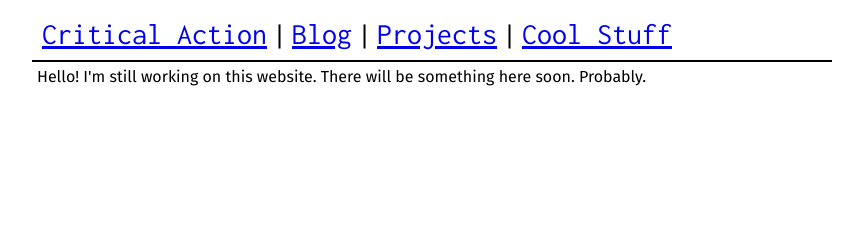
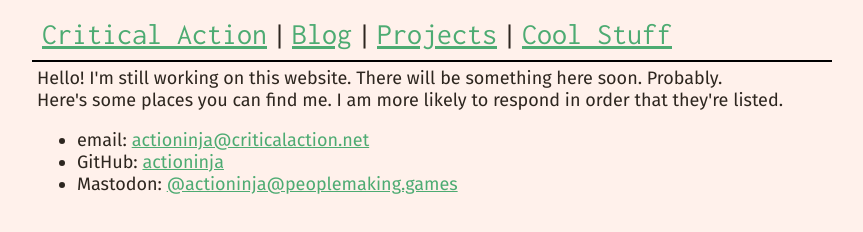
Before and after one commit to actioninja/critical-action, a Gatsby site: page / in a window 1280 px wide. Shown: the whole page, without its empty margins (208-1071 px from the left). Built offline with nearby package versions, Linux system fonts and the light colour scheme; Gatsby itself is replaced by a stand-in of ours.

Commit message:
basic theming + layout

```diff
--- a/gatsby-browser.ts
+++ /dev/null
@@ -1,2 +0,0 @@
-import "@fontsource/inconsolata";
-import "@fontsource/fira-sans";
--- /dev/null
+++ b/gatsby-browser.tsx
@@ -0,0 +1,9 @@
+import "@fontsource/inconsolata";
+import "@fontsource/fira-sans";
+
+import * as React from "react";
+import GlobalThemeWrapper from "./src/theme/GlobalThemeWrapper";
+
+export const wrapPageElement = ({ element, props }: any) => {
+  return <GlobalThemeWrapper {...props}>{element}</GlobalThemeWrapper>;
+};
--- a/package.json
+++ b/package.json
@@ -36,6 +36,7 @@
     "@types/node": "^18.11.18",
     "@types/react": "^18.0.27",
     "@types/react-dom": "^18.0.10",
+    "@types/styled-components": "^5.1.26",
     "@typescript-eslint/eslint-plugin": "^5.49.0",
     "@typescript-eslint/parser": "^5.49.0",
     "eslint": "^8.32.0",
@@ -43,5 +44,8 @@
     "eslint-plugin-react": "^7.32.1",
     "prettier": "^2.8.3",
     "typescript": "^4.9.4"
+  },
+  "resolutions": {
+    "styled-components": "^5"
   }
 }
--- a/src/components/Layout.tsx
+++ b/src/components/Layout.tsx
@@ -5,6 +5,7 @@ const containerStyle = {
   maxWidth: "800px",
   margin: "auto",
   fontFamily: "Fira Sans",
+  fontSize: 18,
 };
 
 const bodyStyle = {
--- a/src/components/Navbar.tsx
+++ b/src/components/Navbar.tsx
@@ -1,39 +1,41 @@
 import * as React from "react";
+import styled from "styled-components";
 import { Link } from "gatsby";
 
-const spacerStyle = {
-  padding: "0 5px",
-};
-const Spacer = () => {
-  return <span style={spacerStyle}>|</span>;
-};
+const SpacerNoContent = styled.span`
+  padding: 0 5px;
+`;
 
-const navbarStyle = {
-  padding: "10px",
-  display: "flex",
-  alignItems: "flex-end",
-  borderBottom: "2px solid black",
-  fontFamily: "Inconsolata",
-  fontSize: 30,
-};
+const Spacer = (props: any) => <SpacerNoContent>|</SpacerNoContent>;
 
-const navSectionStyle = {
-  marginLeft: "10px",
-};
+const NavbarContainer = styled.nav`
+  padding: 10px;
+  display: flex;
+  position: relative;
+  align-items: flex-end;
+  border-bottom: 2px solid black;
+  font-family: Inconsolata, monospace;
+  font-size: 30px;
+`;
+
+const NavbarLink = styled(Link)`
+  color: ${(props) => props.theme.colors.highlight};
+  &:visited {
+    color: ${(props) => props.theme.colors.highlight};
+  }
+`;
 
 const Navbar = () => {
   return (
-    <div style={navbarStyle}>
-      <nav>
-        <Link to="/">Critical Action</Link>
-        <Spacer />
-        <Link to="/blog">Blog</Link>
-        <Spacer />
-        <Link to="/projects">Projects</Link>
-        <Spacer />
-        <Link to="/cool_stuff">Cool Stuff</Link>
-      </nav>
-    </div>
+    <NavbarContainer>
+      <NavbarLink to="/">Critical Action</NavbarLink>
+      <Spacer />
+      <NavbarLink to="/blog">Blog</NavbarLink>
+      <Spacer />
+      <NavbarLink to="/projects">Projects</NavbarLink>
+      <Spacer />
+      <NavbarLink to="/cool_stuff">Cool Stuff</NavbarLink>
+    </NavbarContainer>
   );
 };
 
--- a/src/pages/cool_stuff.tsx
+++ b/src/pages/cool_stuff.tsx
@@ -3,7 +3,11 @@ import { PageProps } from "gatsby";
 import Layout from "../components/Layout";
 
 const CoolStuffPage: React.FC<PageProps> = () => {
-  return <Layout>Cool Stuff under construction</Layout>;
+  return (
+    <Layout>
+      Cool Stuff under construction. This will be a place I'll show some cool stuff that I didn't necessarily make
+    </Layout>
+  );
 };
 
 export default CoolStuffPage;
--- a/src/pages/index.tsx
+++ b/src/pages/index.tsx
@@ -1,12 +1,8 @@
 import * as React from "react";
 import type { HeadFC, PageProps } from "gatsby";
 import Layout from "../components/Layout";
+import { ThemeProvider } from "styled-components";
 
-const pageStyles = {
-  color: "#232129",
-  padding: 96,
-  fontFamily: "-apple-system, Roboto, sans-serif, serif",
-};
 const headingStyles = {
   marginTop: 0,
   marginBottom: 64,
@@ -46,99 +42,47 @@ const linkStyle = {
   verticalAlign: "5%",
 };
 
-const docLinkStyle = {
-  ...linkStyle,
-  listStyleType: "none",
-  display: `inline-block`,
-  marginBottom: 24,
-  marginRight: 12,
-};
+interface ContactLink {
+  name: string;
+  display: string;
+  url: string;
+}
 
-const descriptionStyle = {
-  color: "#232129",
-  fontSize: 14,
-  marginTop: 10,
-  marginBottom: 0,
-  lineHeight: 1.25,
-};
-
-const docLinks = [
+const contactLinks: ContactLink[] = [
   {
-    text: "TypeScript Documentation",
-    url: "https://www.gatsbyjs.com/docs/how-to/custom-configuration/typescript/",
-    color: "#8954A8",
+    name: "email",
+    display: "actioninja@criticalaction.net",
+    url: "mailto:actioninja@criticalaction.net",
   },
   {
-    text: "GraphQL Typegen Documentation",
-    url: "https://www.gatsbyjs.com/docs/how-to/local-development/graphql-typegen/",
-    color: "#8954A8",
-  },
-];
-
-const badgeStyle = {
-  color: "#fff",
-  backgroundColor: "#088413",
-  border: "1px solid #088413",
-  fontSize: 11,
-  fontWeight: "bold",
-  letterSpacing: 1,
-  borderRadius: 4,
-  padding: "4px 6px",
-  display: "inline-block",
-  position: "relative" as const,
-  top: -2,
-  marginLeft: 10,
-  lineHeight: 1,
-};
-
-const links = [
-  {
-    text: "Tutorial",
-    url: "https://www.gatsbyjs.com/docs/tutorial/",
-    description:
-      "A great place to get started if you're new to web development. Designed to guide you through setting up your first Gatsby site.",
-    color: "#E95800",
+    name: "GitHub",
+    display: "actioninja",
+    url: "https://github.com/actioninja",
   },
   {
-    text: "How to Guides",
-    url: "https://www.gatsbyjs.com/docs/how-to/",
-    description:
-      "Practical step-by-step guides to help you achieve a specific goal. Most useful when you're trying to get something done.",
-    color: "#1099A8",
-  },
-  {
-    text: "Reference Guides",
-    url: "https://www.gatsbyjs.com/docs/reference/",
-    description:
-      "Nitty-gritty technical descriptions of how Gatsby works. Most useful when you need detailed information about Gatsby's APIs.",
-    color: "#BC027F",
-  },
-  {
-    text: "Conceptual Guides",
-    url: "https://www.gatsbyjs.com/docs/conceptual/",
-    description:
-      "Big-picture explanations of higher-level Gatsby concepts. Most useful for building understanding of a particular topic.",
-    color: "#0D96F2",
-  },
-  {
-    text: "Plugin Library",
-    url: "https://www.gatsbyjs.com/plugins",
-    description:
-      "Add functionality and customize your Gatsby site or app with thousands of plugins built by our amazing developer community.",
-    color: "#8EB814",
-  },
-  {
-    text: "Build and Host",
-    url: "https://www.gatsbyjs.com/cloud",
-    badge: true,
-    description:
-      "Now you’re ready to show the world! Give your Gatsby site superpowers: Build and host on Gatsby Cloud. Get started for free!",
-    color: "#663399",
+    name: "Mastodon",
+    display: "@actioninja@peoplemaking.games",
+    url: "https://peoplemaking.games/@actioninja",
   },
 ];
 
 const IndexPage: React.FC<PageProps> = () => {
-  return <Layout>Hello! I'm still working on this website. There will be something here soon. Probably.</Layout>;
+  return (
+    <Layout>
+      Hello! I'm still working on this website. There will be something here soon. Probably.
+      <section>Here's some places you can find me. I am more likely to respond in order that they're listed.</section>
+      <ul>
+        {contactLinks.map(({ name, display, url }) => (
+          <li key={name + display}>
+            {name}:{" "}
+            <a href={url} target="_blank" rel="noreferrer noopener">
+              {display}
+            </a>
+          </li>
+        ))}
+      </ul>
+    </Layout>
+  );
 };
 
 export default IndexPage;
--- /dev/null
+++ b/src/theme/GlobalThemeWrapper.tsx
@@ -0,0 +1,32 @@
+import * as React from "react";
+import { ThemeProvider } from "styled-components";
+import { useState } from "react";
+import { darkTheme, GlobalStyles, lightTheme } from "./themes";
+
+type ThemeWrapperProps = {
+  children: React.ReactNode;
+};
+
+export const IsDarkModeContext = React.createContext({
+  isDarkMode: false,
+  // eslint-disable-next-line @typescript-eslint/no-empty-function
+  toggleDarkMode: () => {},
+});
+
+const GlobalThemeWrapper = ({ children }: ThemeWrapperProps) => {
+  const [isDarkMode, setDarkMode] = useState(false);
+
+  const toggleDarkMode = () => {
+    setDarkMode(!isDarkMode);
+  };
+
+  return (
+    <IsDarkModeContext.Provider value={{ isDarkMode, toggleDarkMode }}>
+      <ThemeProvider theme={isDarkMode ? darkTheme : lightTheme}>
+        {children} <GlobalStyles />
+      </ThemeProvider>
+    </IsDarkModeContext.Provider>
+  );
+};
+
+export default GlobalThemeWrapper;
--- /dev/null
+++ b/src/theme/themes.ts
@@ -0,0 +1,36 @@
+import { createGlobalStyle, DefaultTheme } from "styled-components";
+
+export const lightTheme: DefaultTheme = {
+  colors: {
+    foreground: "#2d261f",
+    background: "#fff1eb",
+    highlight: "#4dab72",
+    clickedLink: "#226959",
+  },
+};
+
+export const darkTheme: DefaultTheme = {
+  colors: {
+    foreground: "",
+    background: "",
+    highlight: "",
+    clickedLink: "",
+  },
+};
+
+export const GlobalStyles = createGlobalStyle`
+  body {
+    font-family: Fira Sans, Helvetica, Arial, sans-serif;
+    transition: all 0.50s linear;
+    color: ${(props) => props.theme.colors.foreground};
+    background-color: ${(props) => props.theme.colors.background};
+  }
+
+  a {
+    color: ${(props) => props.theme.colors.highlight};
+
+    &:visited {
+      color: ${(props) => props.theme.colors.clickedLink};
+    }
+  }
+`;
--- a/tsconfig.json
+++ b/tsconfig.json
@@ -98,5 +98,5 @@
     // "skipDefaultLibCheck": true,                      /* Skip type checking .d.ts files that are included with TypeScript. */
     "skipLibCheck": true                                 /* Skip type checking all .d.ts files. */
   },
-  "include": ["./src/**/*", "./gatsby-node.ts", "./gatsby-config.ts", "./plugins/**/*", "./gatsby-browser.ts"]
+  "include": ["./src/**/*", "./gatsby-node.ts", "./gatsby-config.ts", "./plugins/**/*", "./gatsby-browser.tsx"]
 }
```
Also changed, not shown: src/pages/404.tsx (+2 -16 lines), src/theme/styled.d.ts (added, +12 -0 lines), .prettierrc.json, 1 other file.
